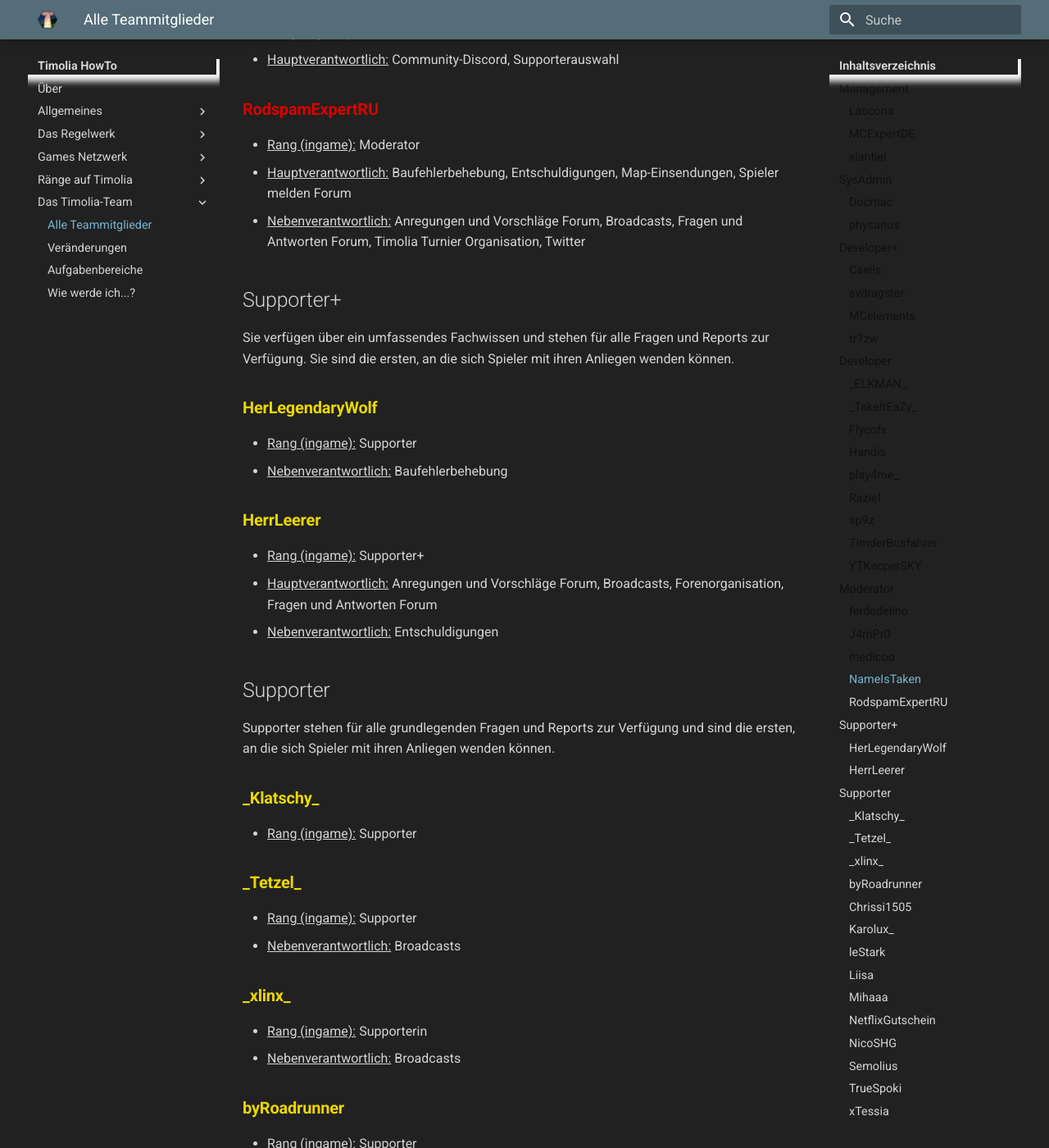
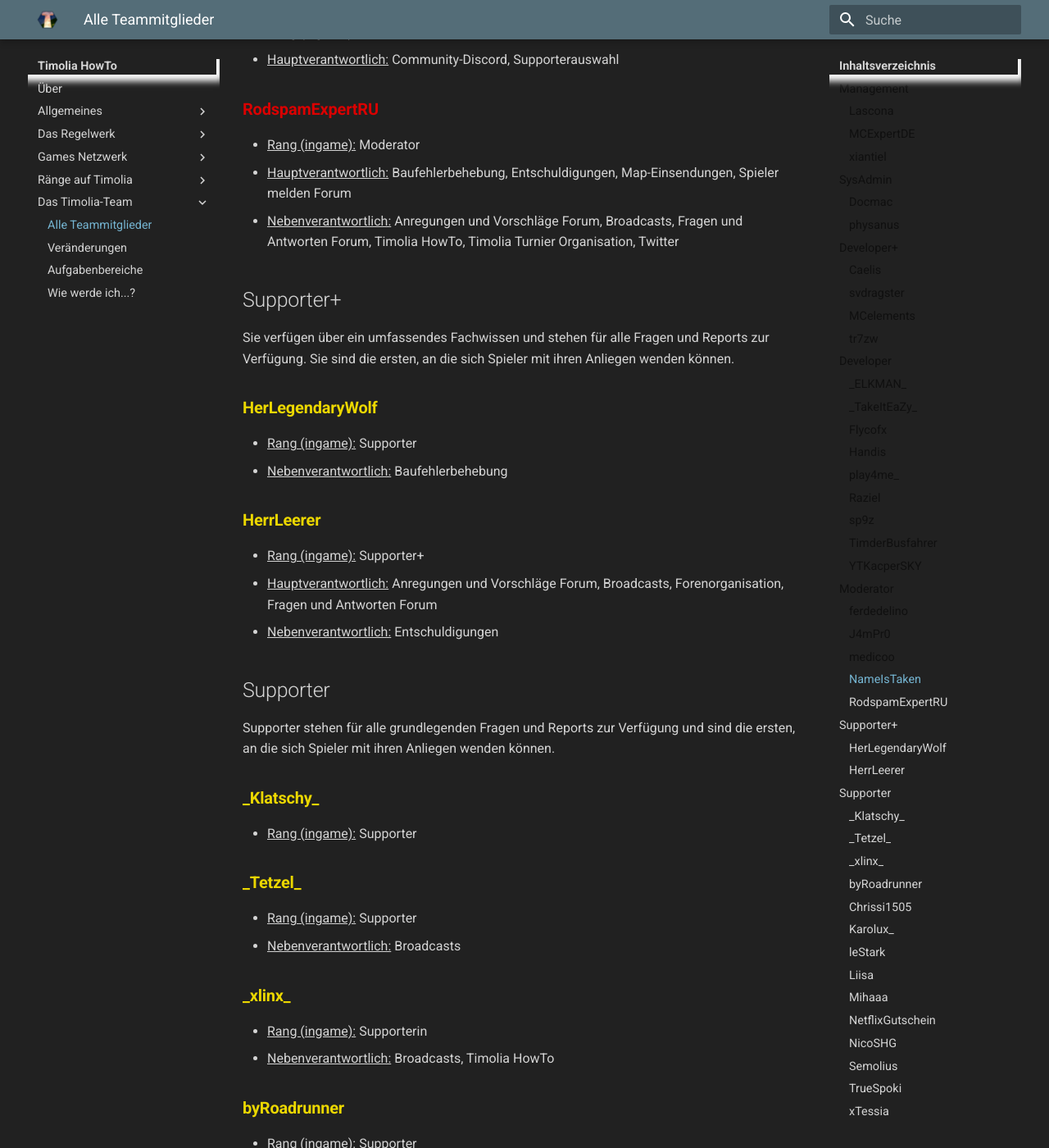
Before and after one commit to TimoliaDE/HowTo, an MkDocs documentation site: the page built from docs/team/members.md, in a window 1280 px wide and 1400 px high, scrolled down 4582 px. Shown: the whole window at 82% size. Built offline with MkDocs 1.6.1 and Material for MkDocs 9.7.7, drawn with Linux system fonts in a browser that asks for light colours; old or Windows-style settings are respelled for this version of MkDocs.

```diff
--- a/docs/team/members.md
+++ b/docs/team/members.md
@@ -140,7 +140,7 @@ Sie dienen als interne Ansprechpartner bei Fragen und koordinieren häufig einze
 ### <strong><span class='moderator'>RodspamExpertRU</span></strong>
 - <u>Rang (ingame):</u> Moderator
 - <u>Hauptverantwortlich:</u> Baufehlerbehebung, Entschuldigungen, Map-Einsendungen, Spieler melden Forum
-- <u>Nebenverantwortlich:</u> Anregungen und Vorschläge Forum, Broadcasts, Fragen und Antworten Forum, Timolia Turnier Organisation, Twitter
+- <u>Nebenverantwortlich:</u> Anregungen und Vorschläge Forum, Broadcasts, Fragen und Antworten Forum, Timolia HowTo, Timolia Turnier Organisation, Twitter
 
 
 
@@ -173,7 +173,7 @@ Supporter stehen für alle grundlegenden Fragen und Reports zur Verfügung und s
 
 ### <strong><span class='supporter'>\_xlinx\_</span></strong>
 - <u>Rang (ingame):</u> Supporterin
-- <u>Nebenverantwortlich:</u> Broadcasts
+- <u>Nebenverantwortlich:</u> Broadcasts, Timolia HowTo
 
 ### <strong><span class='supporter'>byRoadrunner</span></strong>
 - <u>Rang (ingame):</u> Supporter
```
Also changed, not shown: docs/team/responsibilities.md (+3 -0 lines).
